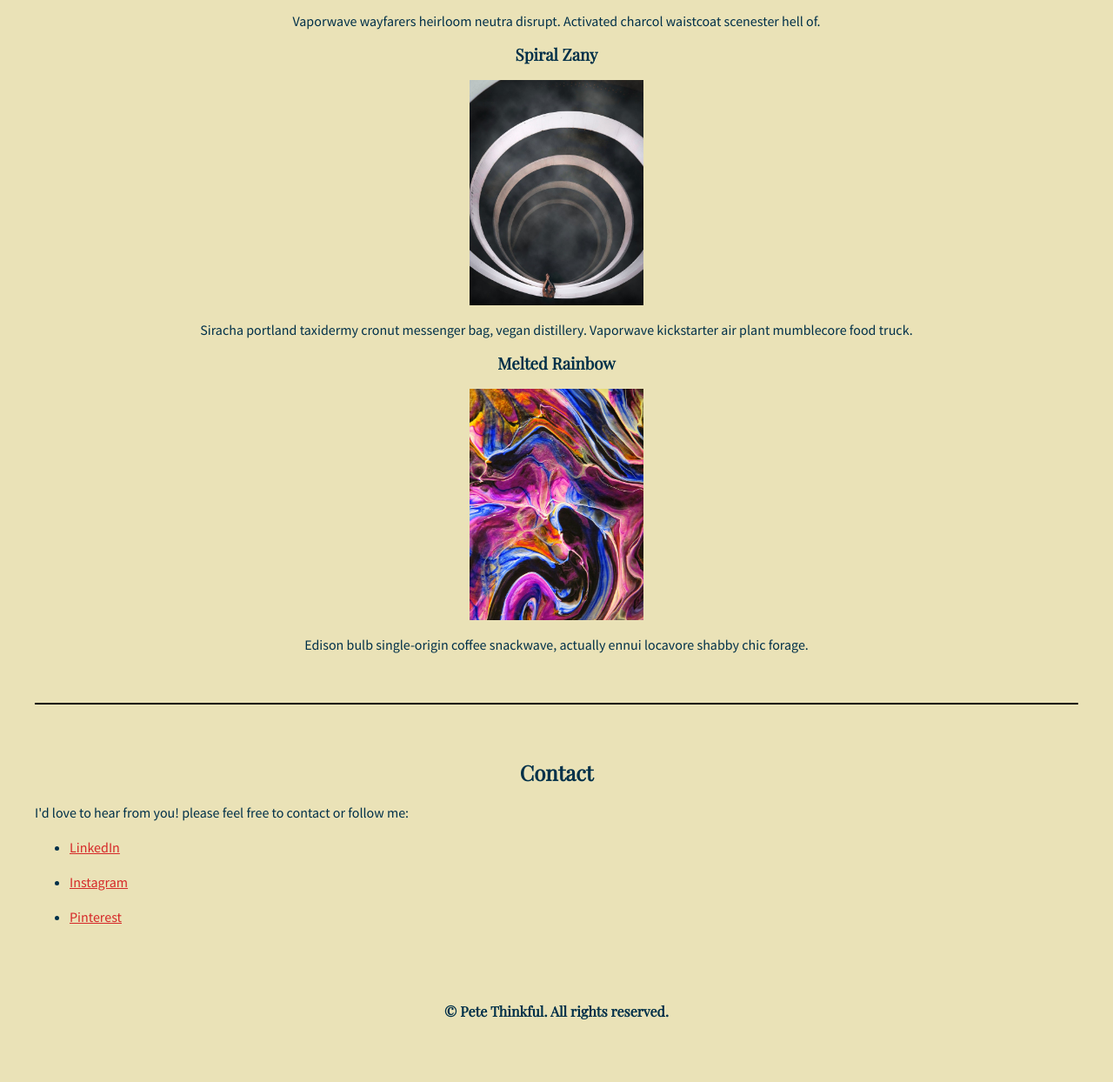
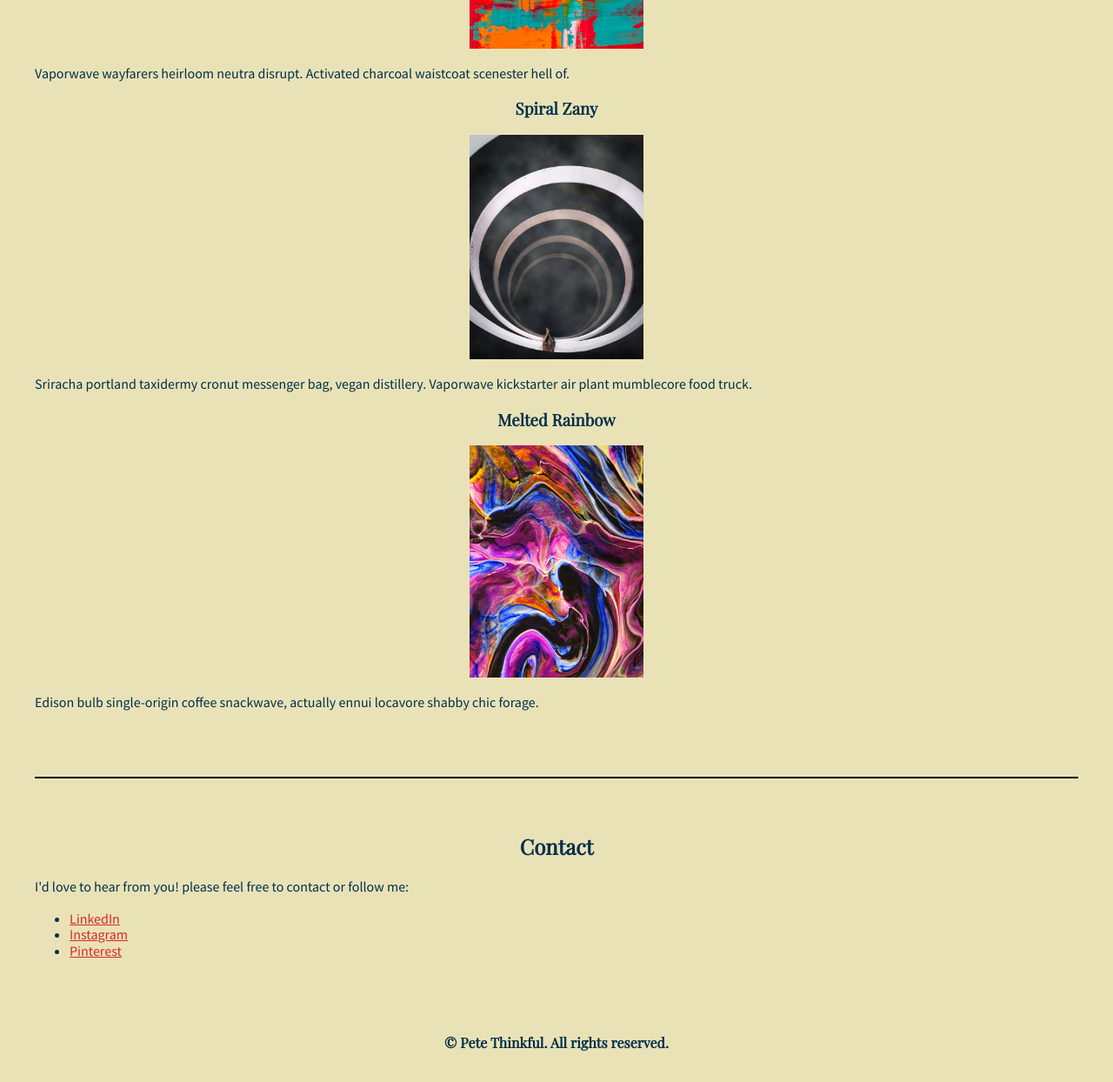
Before and after one commit to Alcodezone/pete-thinkful-article, a plain HTML site: page index.html in a window 1280 px wide. Shown: the part 1396-2640 px from the top of the page at 87% size. Drawn offline with nearby package versions, Linux system fonts and the light colour scheme.

Commit message:
Update index.html
fixing margin 300px on both side and then align content below image to left fix.

```diff
--- a/index.html
+++ b/index.html
@@ -56,24 +56,23 @@
       <h2>Portfolio</h2>
       <h3>Abstract Red</h3>
       <article>
-        <div>
+  	<div class="portfolio-piece">
+    	<h3>Abstract Red</h3>
    	 <img src="images/abstract-red.png" alt="Abstract Red">
+   	 <p>Vaporwave wayfarers heirloom neutra disrupt. Activated charcoal waistcoat scenester hell of.</p>
   	</div>
-        <br>
-        Vaporwave wayfarers heirloom neutra disrupt. Activated charcol waistcoat scenester hell of.
+
+	 <div class="portfolio-piece">
 	    <h3>Spiral Zany</h3>
-        <div>
 	    <img src="images/spiral-zany.png" alt="Spiral Zany">
+	    <p>Sriracha portland taxidermy cronut messenger bag, vegan distillery. Vaporwave kickstarter air plant mumblecore food truck.</p>
 	 </div>
-        <br>
-        Siracha portland taxidermy cronut messenger bag, vegan distillery. Vaporwave kickstarter air plant
-        mumblecore food truck.
+
+	 <div class="portfolio-piece">
 	    <h3>Melted Rainbow</h3>
-        <div>
 	    <img src="images/melted-rainbow.png" alt="Melted Rainbow">
+	    <p>Edison bulb single-origin coffee snackwave, actually ennui locavore shabby chic forage.</p>
 	  </div>
-        <br>
-        Edison bulb single-origin coffee snackwave, actually ennui locavore shabby chic forage.
 	  </article>
       </section>
     </main>
@@ -85,9 +84,9 @@
       <h2>Contact</h2>
       <p>I'd love to hear from you! please feel free to contact or follow me:</p>
       <ul>
-        <li><p><a href="https://Linkedin.com">LinkedIn</a></p></li>
-        <li><p><a href="https://instagram.com">Instagram</a></p></li>
-        <li><p><a href="https://Pinterest.com">Pinterest</a></p></li>
+        <li><a href="https://linkedin.com">LinkedIn</a></li>
+        <li><a href="https://instagram.com">Instagram</a></li>
+        <li><a href="https://pinterest.com">Pinterest</a></li>
       </ul>
    </section>
   <!-- Footer section -->
```
Lines whose indentation alone changed are shown as unchanged.
